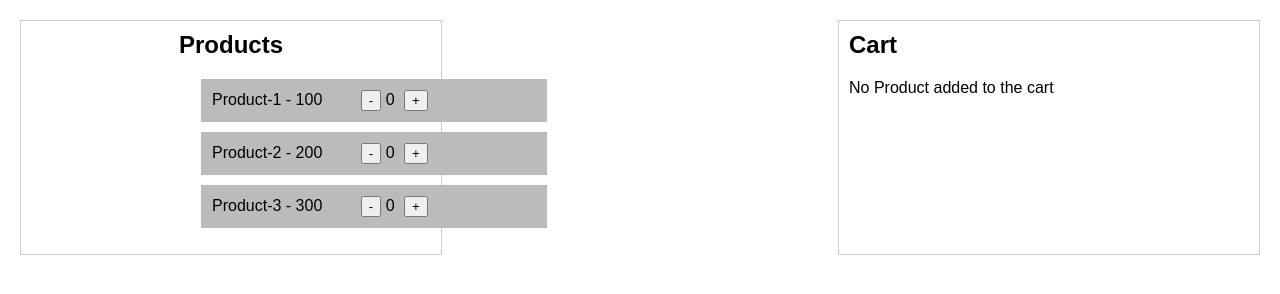
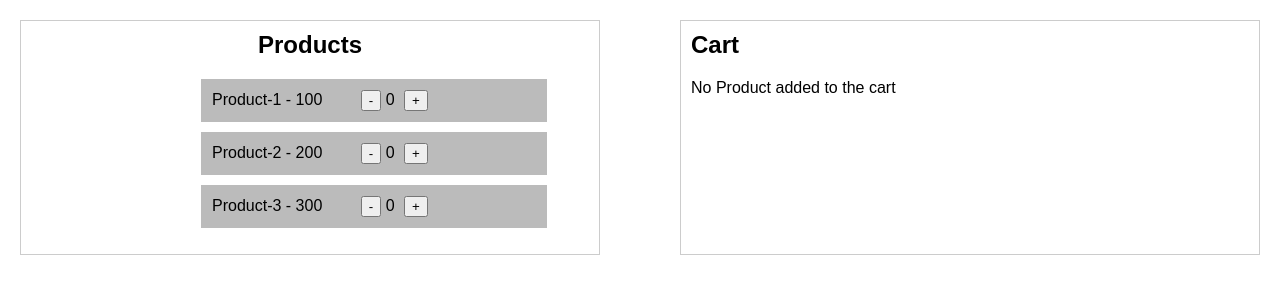
Before and after one commit to vishaljavare4/Component, a plain HTML site: page index.html in a window 1280 px wide. Drawn offline with Linux system fonts and the light colour scheme.

Commit message:
Third Commit

```diff
--- a/style.css
+++ b/style.css
@@ -6,17 +6,14 @@ body {
 
 .container {
   display: flex;
-  flex-wrap: wrap;
   justify-content: space-between;
   margin: 20px;
 }
 
 .left-box, .right-box {
-  width: 100%;
-  max-width: 400px;
+  width: 45%;
   border: 1px solid #ccc;
   padding: 10px;
-  margin-bottom: 20px;
 }
 
 h2 {
@@ -39,13 +36,3 @@ button {
 #cart {
   margin-top: 20px;
 }
-
-@media screen and (min-width: 768px) {
-  .container {
-    flex-wrap: nowrap;
-  }
-
-  .left-box, .right-box {
-    width: 45%;
-  }
-}
```
